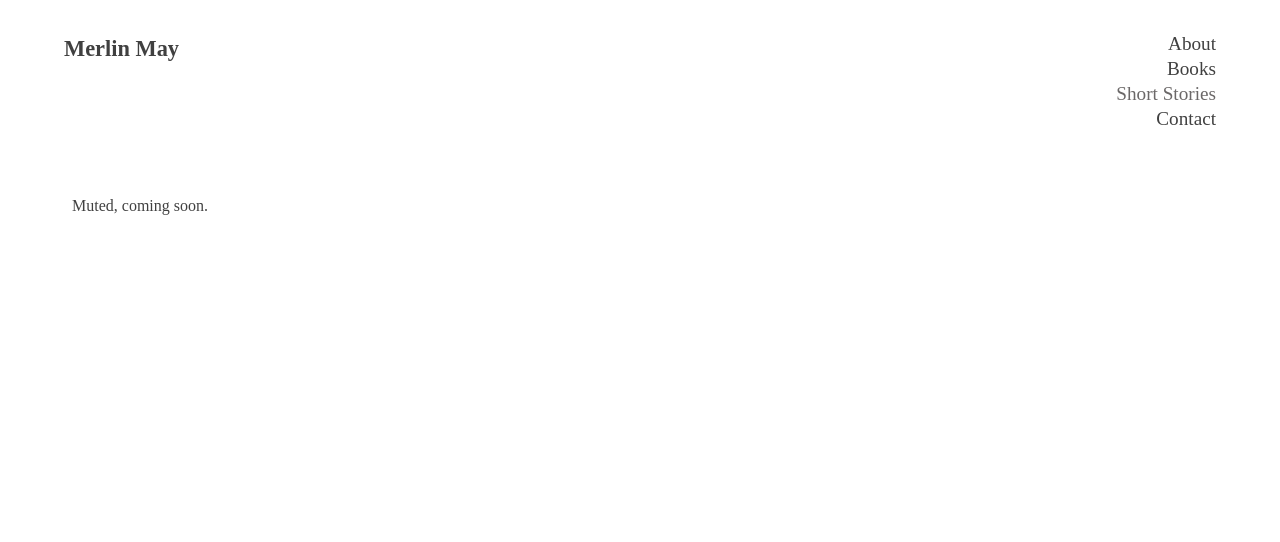
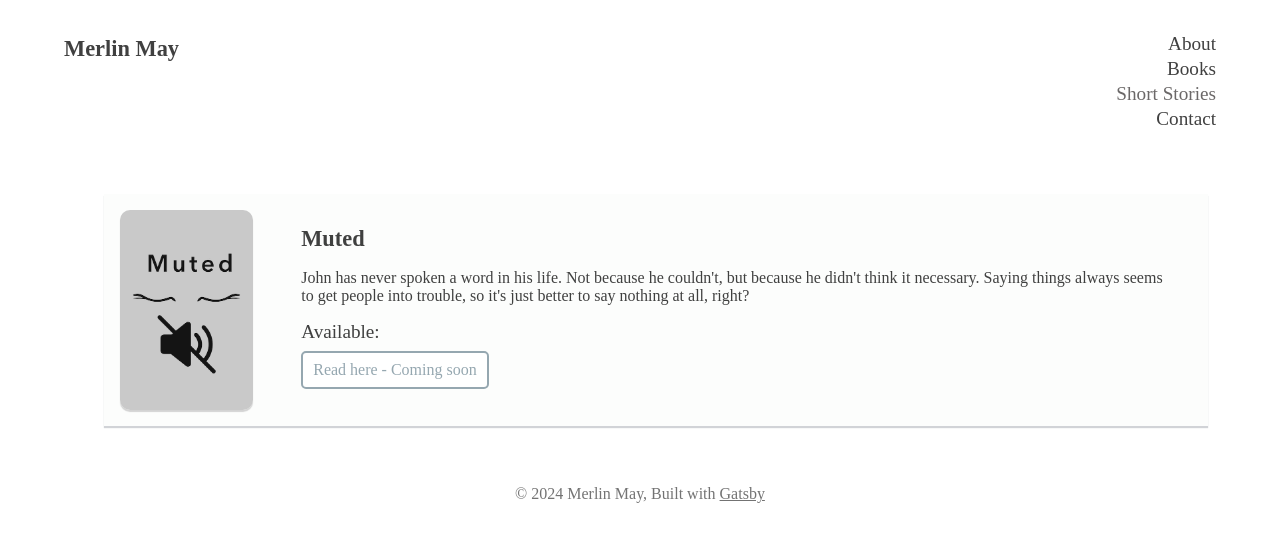
Before and after one commit to maria-engineer/merlin-may-site, a Gatsby site: page /shortStories in a window 1280 px wide. Built offline with nearby package versions, Linux system fonts and the light colour scheme; Gatsby itself is replaced by a stand-in of ours.

Commit message:
Add short story listing + footer

```diff
--- a/src/common/layout.tsx
+++ b/src/common/layout.tsx
@@ -8,6 +8,16 @@ const Main = styled.main`
     font-family: Cormorant;
     color: rgba(0,0,0,0.75);
     padding: 0rem 2rem 0rem 2rem;
+`;
+
+const Footer = styled.footer`
+    align-self: center;
+    text-align:center;
+    color: rgba(0,0,0,0.55);
+
+    a {
+        color: rgba(0,0,0,0.55);
+    }
 `;
 
 
@@ -48,6 +58,12 @@ export default function Layout(props : LayoutProps) {
     <Main>
         <Header page={props.page}/>
         {props.children}
+
+        <Footer >
+            © {new Date().getFullYear()} Merlin May, Built with
+            {` `}
+            <a href="https://www.gatsbyjs.com">Gatsby</a>
+          </Footer>
     </Main>
 
     </React.Fragment>
--- a/src/pages/index.tsx
+++ b/src/pages/index.tsx
@@ -17,11 +17,17 @@ const Column1 = styled.div`
 `;
 
 const ColumnBreak = styled.div`
+  @media (max-width: 600px) {
+    width: 5%;
+  }
   width: 9%;
   padding: 1rem;
 `;
 
 const Column2 = styled.div`
+  @media (max-width: 600px) {
+    width: 45%;
+  }
   width: 41%;
   padding: 1rem;
   align-contents: right;
--- a/src/pages/shortStories.tsx
+++ b/src/pages/shortStories.tsx
@@ -2,6 +2,60 @@ import * as React from "react";
 import type { HeadFC, PageProps } from "gatsby";
 import Layout from "../common/layout";
 import { Body } from "../common/commonStyles";
+
+import styled from "@emotion/styled";
+import { StaticImage } from "gatsby-plugin-image";
+
+const ShortStoryCard = styled.li`
+  box-shadow: 0 2px 1px hsl(220, 7%, 83%);
+  background-color: hsl(110, 5%, 99%);
+  padding: 1rem;
+  display: flex;
+  flex-direction: row;
+`;
+
+const ShortStoryContent = styled.div`
+  display: flex;
+  flex-direction: column;
+  padding: 1rem;
+  margin-left: 2rem;
+`;
+
+const ShortStoryTitle = styled.h2`
+  font-weight: bold;
+  text-align: left;
+  font-size: 1.4rem;
+`;
+
+const ShortStorySubTitle = styled.h3`
+  font-weight: medium;
+  text-align: left;
+  font-size: 1.2rem;
+`;
+
+const ShortStoryDescription = styled.p`
+  padding-top: 0.5rem;
+  font-size: 1rem;
+  line-height: 1.1;
+`;
+
+const ShortStoryLinks = styled.div`
+  display: flex;
+  flex-direction: row;
+`;
+
+const ShortStoryButton = styled.button`
+  .disabled {
+    background-color: #fff;
+    color: #e5e9eb;
+    border: 2px solid #e5e9eb;
+  }
+  color: #95a7b0;
+  border: 2px solid #95a7b0;
+  border-radius: 5px;
+  background-color: #fff;
+  padding: 5px 10px 5px 10px;
+`;
 
 const ShortStoriesPage: React.FC<PageProps> = () => {
   return (
@@ -18,7 +72,37 @@ const ShortStoriesPage: React.FC<PageProps> = () => {
       ]}
     >
       <Body>
-        Muted, coming soon.
+        <ul>
+          <ShortStoryCard>
+            <StaticImage
+              style={{
+                filter: "grayscale(100%)",
+                borderRadius: "10px",
+                boxShadow: "0 2px 1px hsl(220, 7%, 83%)",
+
+              }}
+              width={200}
+              height={300}
+              alt={
+                "Cover of Muted. It features the story title followed by two closed eyes, and the symbol for mute instead of a mouth."
+              }
+              src={"../images/muted.png"}
+            />
+            <ShortStoryContent>
+              <ShortStoryTitle>Muted</ShortStoryTitle>
+              <ShortStoryDescription>
+                John has never spoken a word in his life. Not because he
+                couldn't, but because he didn't think it necessary. Saying
+                things always seems to get people into trouble, so it's just
+                better to say nothing at all, right?
+              </ShortStoryDescription>
+              <ShortStorySubTitle>Available:</ShortStorySubTitle>
+              <ShortStoryLinks>
+                <ShortStoryButton disabled={true}>Read here - Coming soon</ShortStoryButton>
+              </ShortStoryLinks>
+            </ShortStoryContent>
+          </ShortStoryCard>
+        </ul>
       </Body>
     </Layout>
   );
```
Also changed, not shown: src/images/muted.png (added).
